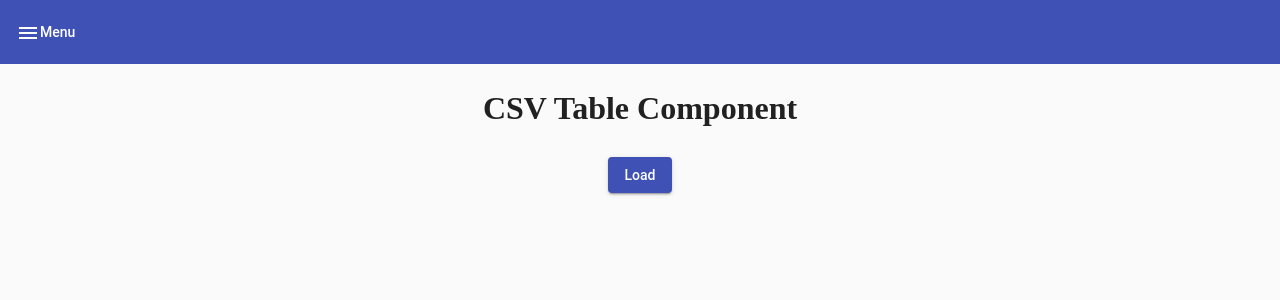
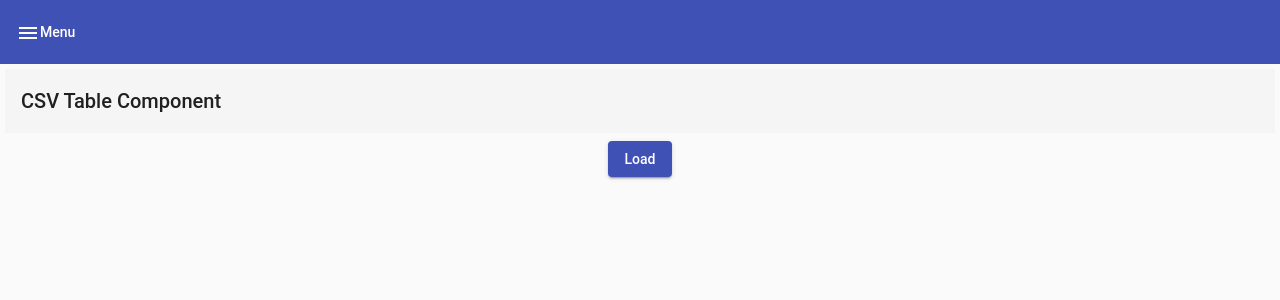
Before and after one commit to marioweid/airbnb-munich-frontend, an Angular app: page /csv-table in a window 1280 px wide. Shown: the top 300 px of the page. Built offline with nearby package versions, Linux system fonts and the light colour scheme.

Commit message:
fixed color theme for dark mode

```diff
--- a/src/app/csv-table/csv-table.component.html
+++ b/src/app/csv-table/csv-table.component.html
@@ -1,5 +1,5 @@
 <div style="text-align: center">
-  <h1>CSV Table Component</h1>
+  <mat-toolbar>CSV Table Component</mat-toolbar>
   <div>
     <mat-list>
       <mat-list-item *ngFor="let option of options">
--- a/src/app/csv-table/csv-table.component.scss
+++ b/src/app/csv-table/csv-table.component.scss
@@ -8,6 +8,6 @@
   width: 100%;
 }
 
-.mat-list-icon {
-  color: rgba(0, 0, 0, 0.54);
-}
+//.mat-list-icon {
+//  color: rgba(0, 0, 0, 0.54);
+//}
--- a/src/app/landing-page/landing-page.component.html
+++ b/src/app/landing-page/landing-page.component.html
@@ -1 +1 @@
-<p style="text-align: center">landing-page works!</p>
+<mat-toolbar>Landing Page</mat-toolbar>
--- a/src/app/page-not-found/page-not-found.component.html
+++ b/src/app/page-not-found/page-not-found.component.html
@@ -1 +1 @@
-<p>page-not-found works!</p>
+<mat-toolbar>Page not found!</mat-toolbar>
```
